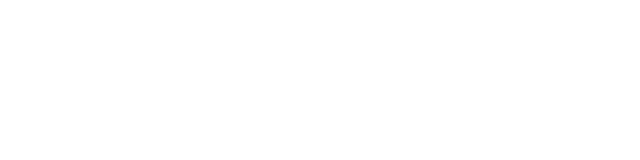
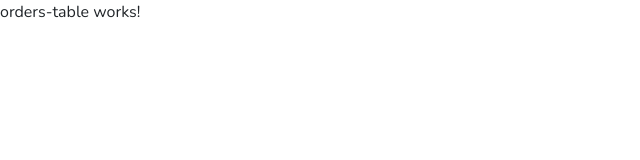
Before and after one commit to Optica-Brains/optica-frontend, an Angular app: page / in a window 1280 px wide. Shown: the top 160 px of the page, without its empty margins (0-640 px from the left). Built offline with nearby package versions, Linux system fonts and the light colour scheme.

Commit message:
added custom element for displaying the order table component

```diff
--- a/src/app/app.component.html
+++ b/src/app/app.component.html
@@ -1 +1,2 @@
 <router-outlet></router-outlet>
+<app-orders-table></app-orders-table>
```
